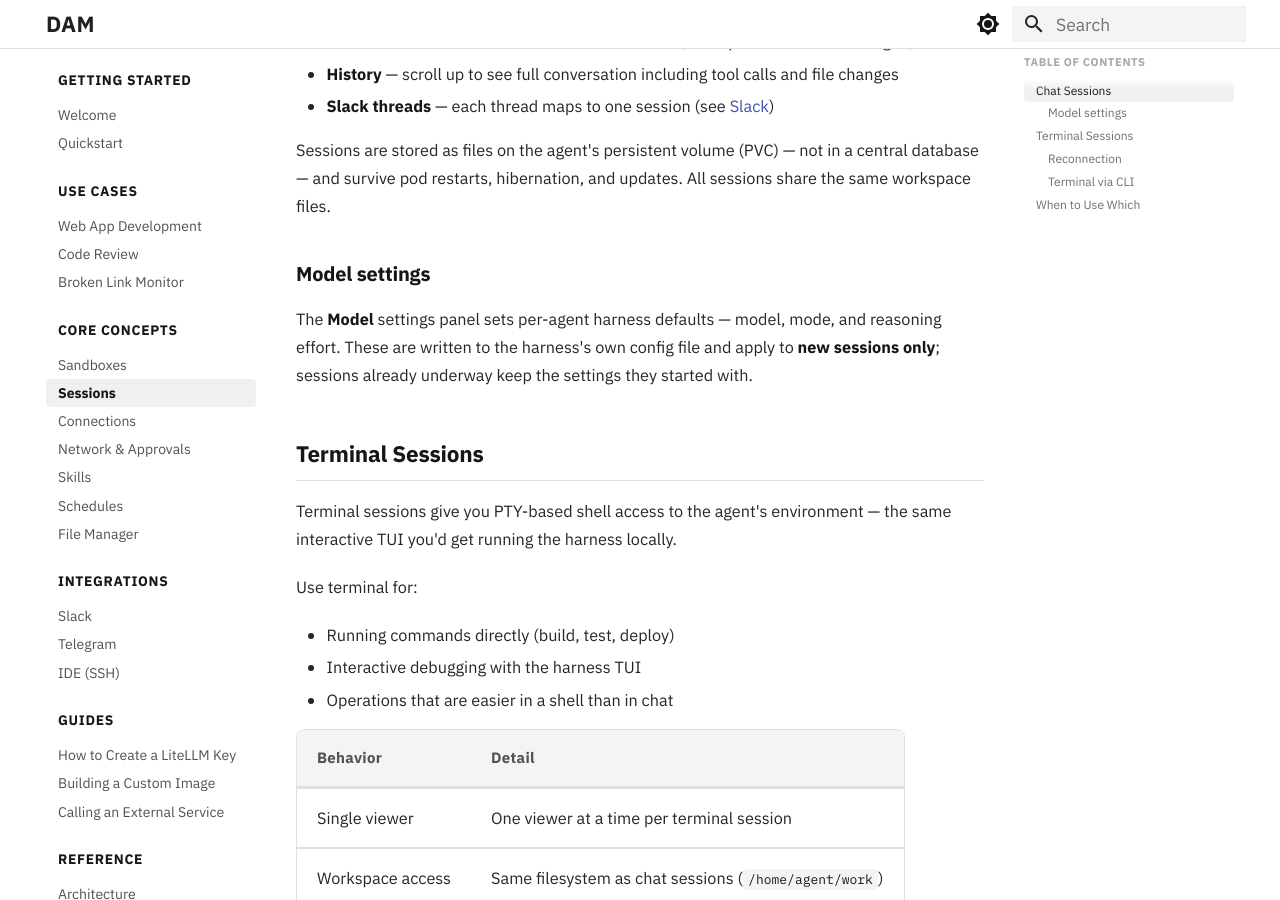
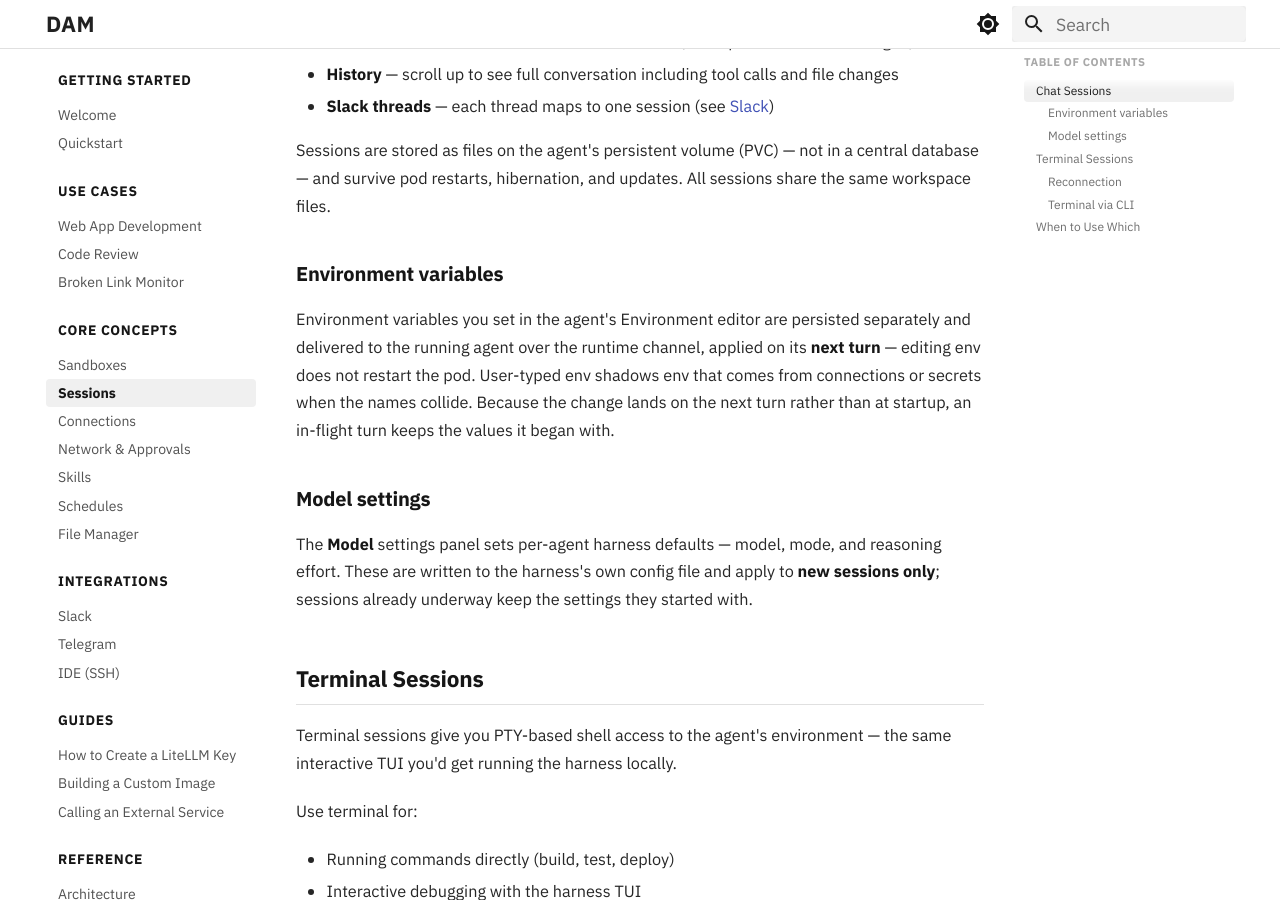
Before and after one commit to dam-agents/docs, an MkDocs documentation site: the page built from docs/core-concepts/sessions.md, in a window 1280 px wide and 900 px high, scrolled down 366 px. Built offline with MkDocs 1.6.1 and Material for MkDocs 9.7.7, drawn with Linux system fonts in a browser that asks for light colours.

Commit message:
docs: sync for dam-agents/dam#1899 — env edits apply next turn, no pod restart (#44)
Co-authored-by: doc-sync <doc-sync@users.noreply.github.ibm.com>
Co-authored-by: Jenna Winkler <Jenna.Winkler@ibm.com>

```diff
--- a/docs/core-concepts/sessions.md
+++ b/docs/core-concepts/sessions.md
@@ -12,6 +12,10 @@ Open your agent in the DAM UI and type a message. A new session is created autom
 - **Slack threads** — each thread maps to one session (see [Slack](../integrations/slack.md))
 
 Sessions are stored as files on the agent's persistent volume (PVC) — not in a central database — and survive pod restarts, hibernation, and updates. All sessions share the same workspace files.
+
+### Environment variables
+
+Environment variables you set in the agent's Environment editor are persisted separately and delivered to the running agent over the runtime channel, applied on its **next turn** — editing env does not restart the pod. User-typed env shadows env that comes from connections or secrets when the names collide. Because the change lands on the next turn rather than at startup, an in-flight turn keeps the values it began with.
 
 ### Model settings
 
```
